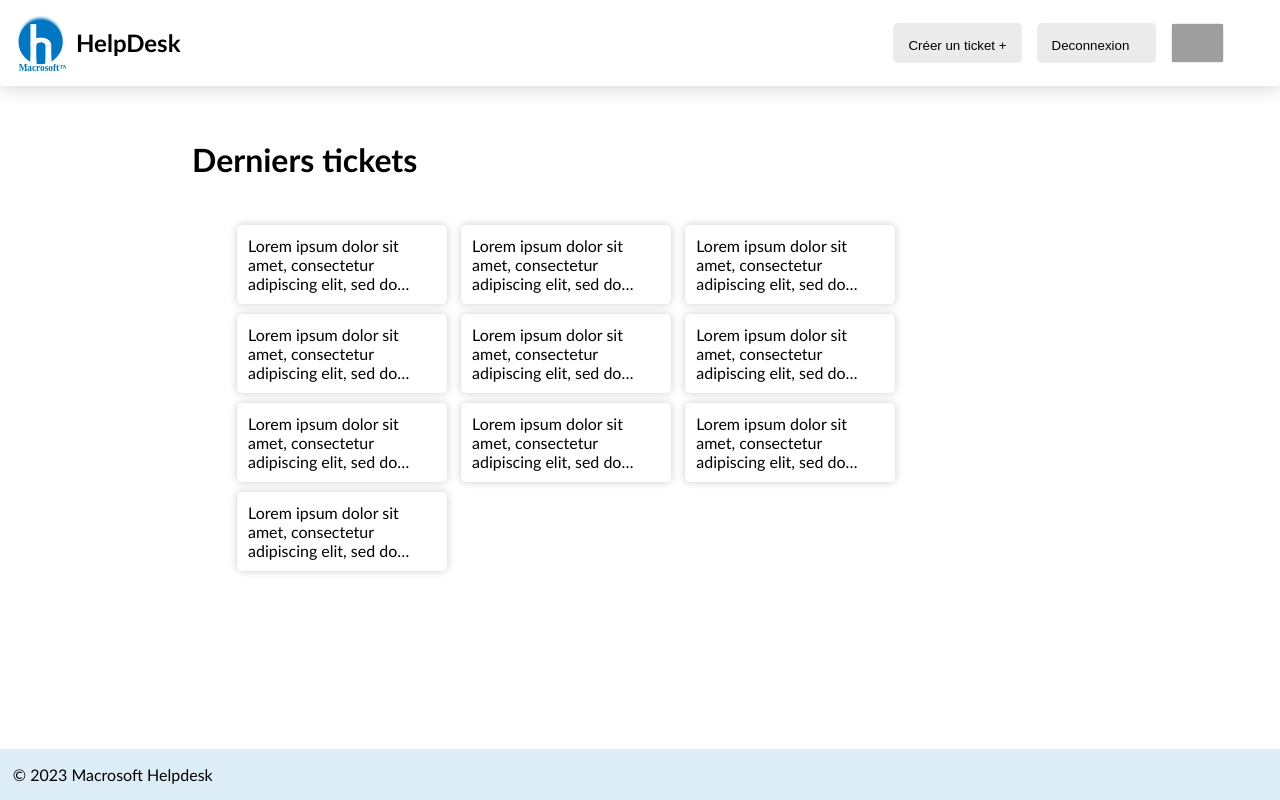
After one commit to p6nj/Macrosoft-Helpdesk, a PHP site: page /utilisateur.html in a window 1280 px wide. The commit adds this page. Run offline with PHP 8.4, Linux system fonts and the light colour scheme; grey boxes are pictures that could not be loaded.

Commit message:
feat (page statique): page utilisateur + CSS

```diff
--- a/src/common.css
+++ b/src/common.css
@@ -98,10 +98,19 @@
 .right {
     display: flex;
     height: 4vh;
-    width: 12vw;
+    width: 15vw;
     padding: 25px;
     overflow: hidden;
-    /* Ajout de cette propriété */
+    min-width: 200px;
+    min-height: 40px;
+}
+
+.far-right {
+    display: flex;
+    height: 4vh;
+    width: 27vw;
+    padding: 25px;
+    overflow: hidden;
     min-width: 200px;
     min-height: 40px;
 }
@@ -119,6 +128,29 @@
 .right button {
     width: 100%;
     margin-right: 15px;
+}
+
+#pfp {
+    padding: 1px;
+    max-width: fit-content;
+    max-height: fit-content;
+    clip-path: ellipse(50%, 50%);
+}
+
+.right img {
+    size: 100%;
+    object-fit: cover;
+}
+
+.far-right button {
+    width: 100%;
+    margin-right: 15px;
+    display: flex;
+}
+
+.far-right img {
+    height: 100%;
+    width: 100%;
 }
 
 .left {
--- /dev/null
+++ b/src/utilisateur.html
@@ -0,0 +1,107 @@
+<!DOCTYPE html>
+<html lang="en">
+
+<head>
+    <meta charset="UTF-8">
+    <title>Macrosoft HelpDesk</title>
+    <link rel="stylesheet" type="text/css" href="common.css">
+</head>
+
+<body>
+    <header>
+        <nav>
+            <div class="left">
+                <img id="logo" src="img/logo.svg" alt="Logo Macrosoft Helpdesk">
+                <h1>HelpDesk</h1>
+            </div>
+            <div class="far-right">
+                <button>Créer&nbsp;un&nbsp;ticket&nbsp;+</button>
+                <button>Deconnexion</button>
+                <button id="pfp"><img src="https://i.pinimg.com/474x/8f/e6/66/8fe66626ec212bb54e13fa94e84c105c.jpg"
+                        alt="photo de profil"></button>
+            </div>
+        </nav>
+    </header>
+    <main id="header-top-margin">
+        <div>
+            <h1>Derniers tickets</h1>
+            <div id="ticket-container">
+                <div>
+                    <p>Lorem ipsum dolor sit amet, consectetur adipiscing elit, sed do eiusmod tempor incididunt ut
+                        labore et dolore magna aliqua. Ut enim ad minim veniam, quis nostrud exercitation ullamco
+                        laboris nisi ut aliquip ex ea commodo consequat. Duis aute irure dolor in reprehenderit in
+                        voluptate velit esse cillum dolore eu fugiat nulla pariatur. Excepteur sint occaecat cupidatat
+                        non proident, sunt in culpa qui officia deserunt mollit anim id est laborum.</p>
+                </div>
+                <div>
+                    <p>Lorem ipsum dolor sit amet, consectetur adipiscing elit, sed do eiusmod tempor incididunt ut
+                        labore et dolore magna aliqua. Ut enim ad minim veniam, quis nostrud exercitation ullamco
+                        laboris nisi ut aliquip ex ea commodo consequat. Duis aute irure dolor in reprehenderit in
+                        voluptate velit esse cillum dolore eu fugiat nulla pariatur. Excepteur sint occaecat cupidatat
+                        non proident, sunt in culpa qui officia deserunt mollit anim id est laborum.</p>
+                </div>
+                <div>
+                    <p>Lorem ipsum dolor sit amet, consectetur adipiscing elit, sed do eiusmod tempor incididunt ut
+                        labore et dolore magna aliqua. Ut enim ad minim veniam, quis nostrud exercitation ullamco
+                        laboris nisi ut aliquip ex ea commodo consequat. Duis aute irure dolor in reprehenderit in
+                        voluptate velit esse cillum dolore eu fugiat nulla pariatur. Excepteur sint occaecat cupidatat
+                        non proident, sunt in culpa qui officia deserunt mollit anim id est laborum.</p>
+                </div>
+                <div>
+                    <p>Lorem ipsum dolor sit amet, consectetur adipiscing elit, sed do eiusmod tempor incididunt ut
+                        labore et dolore magna aliqua. Ut enim ad minim veniam, quis nostrud exercitation ullamco
+                        laboris nisi ut aliquip ex ea commodo consequat. Duis aute irure dolor in reprehenderit in
+                        voluptate velit esse cillum dolore eu fugiat nulla pariatur. Excepteur sint occaecat cupidatat
+                        non proident, sunt in culpa qui officia deserunt mollit anim id est laborum.</p>
+                </div>
+                <div>
+                    <p>Lorem ipsum dolor sit amet, consectetur adipiscing elit, sed do eiusmod tempor incididunt ut
+                        labore et dolore magna aliqua. Ut enim ad minim veniam, quis nostrud exercitation ullamco
+                        laboris nisi ut aliquip ex ea commodo consequat. Duis aute irure dolor in reprehenderit in
+                        voluptate velit esse cillum dolore eu fugiat nulla pariatur. Excepteur sint occaecat cupidatat
+                        non proident, sunt in culpa qui officia deserunt mollit anim id est laborum.</p>
+                </div>
+                <div>
+                    <p>Lorem ipsum dolor sit amet, consectetur adipiscing elit, sed do eiusmod tempor incididunt ut
+                        labore et dolore magna aliqua. Ut enim ad minim veniam, quis nostrud exercitation ullamco
+                        laboris nisi ut aliquip ex ea commodo consequat. Duis aute irure dolor in reprehenderit in
+                        voluptate velit esse cillum dolore eu fugiat nulla pariatur. Excepteur sint occaecat cupidatat
+                        non proident, sunt in culpa qui officia deserunt mollit anim id est laborum.</p>
+                </div>
+                <div>
+                    <p>Lorem ipsum dolor sit amet, consectetur adipiscing elit, sed do eiusmod tempor incididunt ut
+                        labore et dolore magna aliqua. Ut enim ad minim veniam, quis nostrud exercitation ullamco
+                        laboris nisi ut aliquip ex ea commodo consequat. Duis aute irure dolor in reprehenderit in
+                        voluptate velit esse cillum dolore eu fugiat nulla pariatur. Excepteur sint occaecat cupidatat
+                        non proident, sunt in culpa qui officia deserunt mollit anim id est laborum.</p>
+                </div>
+                <div>
+                    <p>Lorem ipsum dolor sit amet, consectetur adipiscing elit, sed do eiusmod tempor incididunt ut
+                        labore et dolore magna aliqua. Ut enim ad minim veniam, quis nostrud exercitation ullamco
+                        laboris nisi ut aliquip ex ea commodo consequat. Duis aute irure dolor in reprehenderit in
+                        voluptate velit esse cillum dolore eu fugiat nulla pariatur. Excepteur sint occaecat cupidatat
+                        non proident, sunt in culpa qui officia deserunt mollit anim id est laborum.</p>
+                </div>
+                <div>
+                    <p>Lorem ipsum dolor sit amet, consectetur adipiscing elit, sed do eiusmod tempor incididunt ut
+                        labore et dolore magna aliqua. Ut enim ad minim veniam, quis nostrud exercitation ullamco
+                        laboris nisi ut aliquip ex ea commodo consequat. Duis aute irure dolor in reprehenderit in
+                        voluptate velit esse cillum dolore eu fugiat nulla pariatur. Excepteur sint occaecat cupidatat
+                        non proident, sunt in culpa qui officia deserunt mollit anim id est laborum.</p>
+                </div>
+                <div>
+                    <p>Lorem ipsum dolor sit amet, consectetur adipiscing elit, sed do eiusmod tempor incididunt ut
+                        labore et dolore magna aliqua. Ut enim ad minim veniam, quis nostrud exercitation ullamco
+                        laboris nisi ut aliquip ex ea commodo consequat. Duis aute irure dolor in reprehenderit in
+                        voluptate velit esse cillum dolore eu fugiat nulla pariatur. Excepteur sint occaecat cupidatat
+                        non proident, sunt in culpa qui officia deserunt mollit anim id est laborum.</p>
+                </div>
+            </div>
+        </div>
+    </main>
+    <footer>
+        <p>&copy; 2023 Macrosoft Helpdesk</p>
+    </footer>
+</body>
+
+</html>
```
